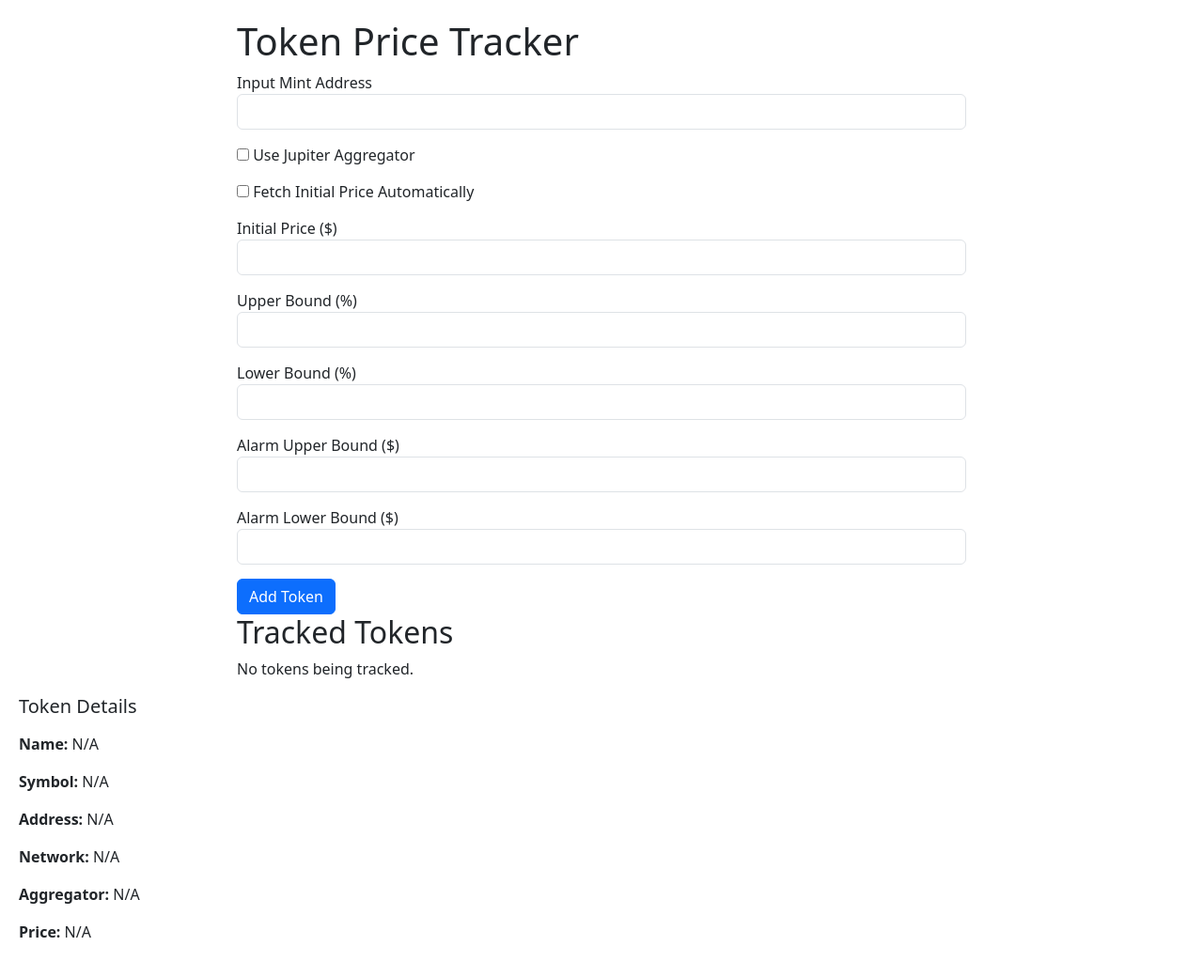
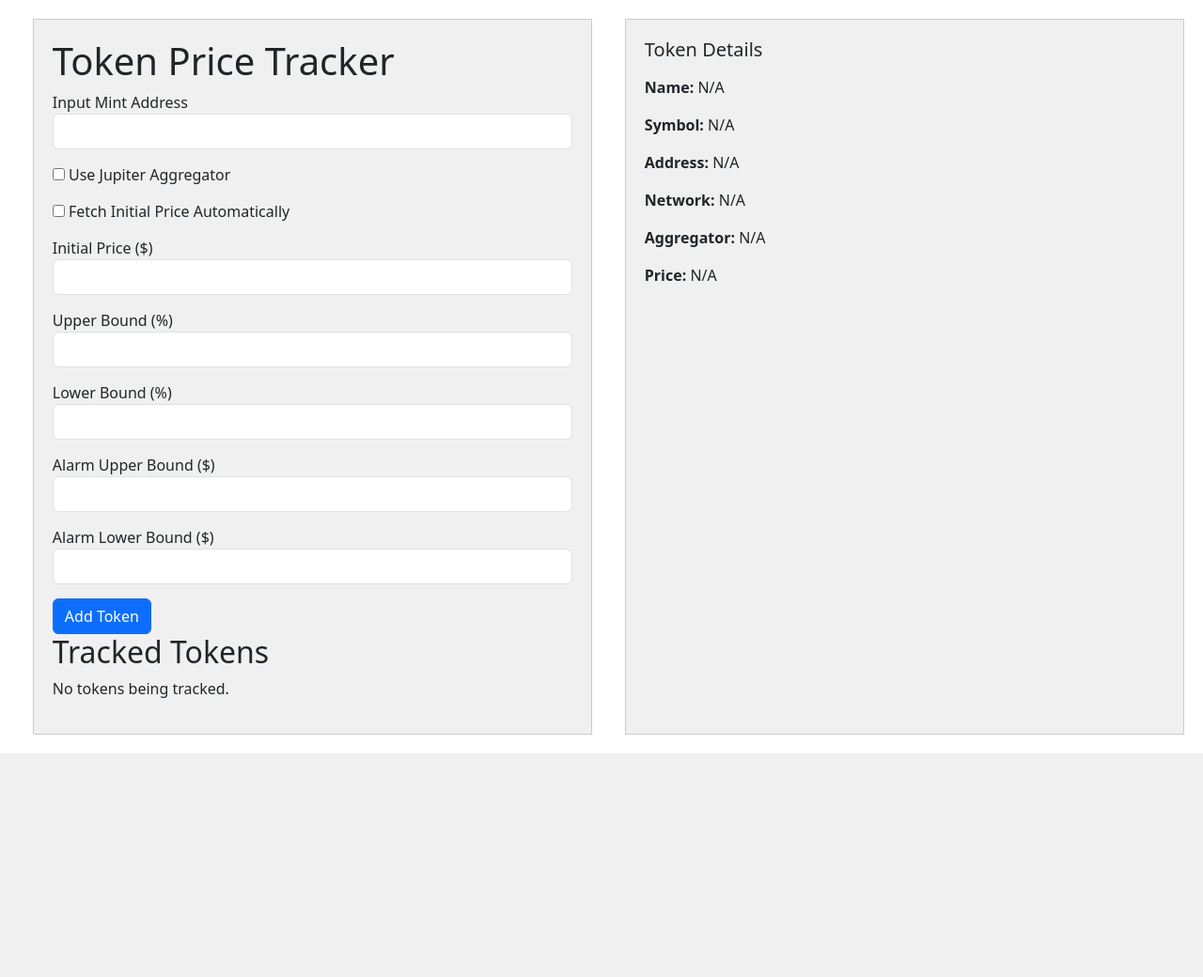
Before and after one commit to vishal24102002/token_tracker, a Flask app: page / in a window 1280 px wide. Shown: the whole page at 94% size. After the commit the page ends 802 px from the top, so only its background shows below. Run offline with Flask 3, Linux system fonts and the light colour scheme; data that the repository does not hold is empty.

Commit message:
Update index.html

```diff
--- a/templates/index.html
+++ b/templates/index.html
@@ -8,6 +8,18 @@
     <link href="https://cdn.jsdelivr.net/npm/bootstrap@5.3.0/dist/css/bootstrap.min.css" rel="stylesheet">
     <style>
         body { padding: 20px; }
+        .main_container {
+          display: flex;
+          justify-content: space-between; /* Or `center`, `flex-start`, etc. */
+          gap: 20px; /* Space between boxes */
+        }
+
+        .box {
+          width: 48%; /* Or any fixed size like 300px */
+          padding: 20px;
+          background-color: #f0f0f0;
+          border: 1px solid #ccc;
+        }
         .container { max-width: 800px; }
         .form-group { margin-bottom: 15px; }
         .table { margin-top: 20px; }
@@ -16,7 +28,7 @@
 </head>
 <body>
     <div class="main_container">
-        <div class="container">
+        <div class="box container">
             <h1>Token Price Tracker</h1>
             {% with messages = get_flashed_messages() %}
                 {% if messages %}
@@ -109,7 +121,7 @@
                 <p>No tokens being tracked.</p>
             {% endif %}
         </div>
-        <div class="side_div">
+        <div class="box side_div">
             <h5 class="mb-3">Token Details</h5>
             <p><strong>Name:</strong> <span id="tokenName">N/A</span></p>
             <p><strong>Symbol:</strong> <span id="tokenSymbol">N/A</span></p>
```
